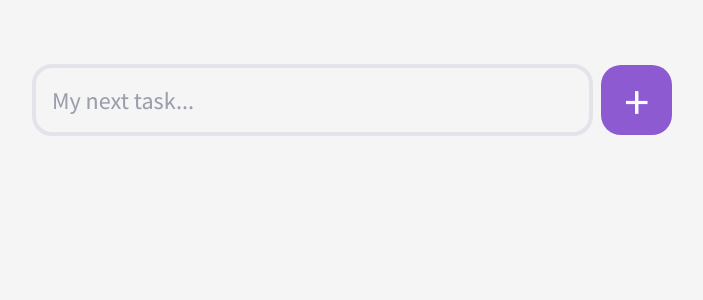
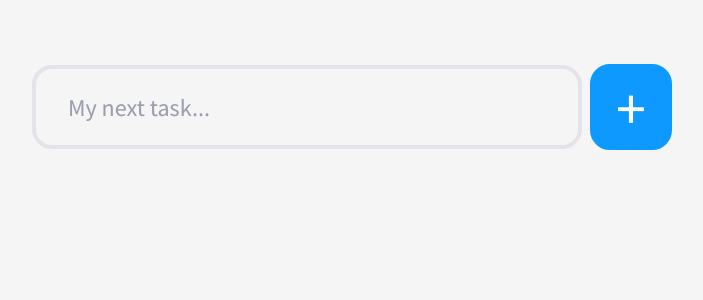
Before and after one commit to sigalitam/another-todo-list, a Next.js app: page / in a window 1280 px wide. Shown: the top 300 px of the page, without its empty margins (288-991 px from the left). Built offline with nearby package versions, Linux system fonts and the light colour scheme.

Commit message:
reorder lists

```diff
--- a/src/components/Task.tsx
+++ b/src/components/Task.tsx
@@ -15,7 +15,11 @@ const Task: React.FC<TaskProps> = ({ task, onDelete, updateTaskHandler }) => {
   };
 
   return (
-    <div className={styles.taskWrapper}>
+    <div
+      className={`${styles.taskWrapper} ${
+        task.checked ? styles.taskWrapperChecked : null
+      }`}
+    >
       <div
         className={`${styles.checkBox} ${task.checked ? styles.checked : null}`}
         onClick={() => updateTaskHandler(task.id, "checked")}
--- a/src/pages/index.tsx
+++ b/src/pages/index.tsx
@@ -40,12 +40,19 @@ const Home: React.FC = () => {
     setTasks(updatedTasks);
   };
 
+  const reorderTasks = (updatedTasks: TaskTypes[]) => {
+    const reorderTasks = [...updatedTasks];
+    reorderTasks.sort((a, b) => Number(a.checked) - Number(b.checked));
+    return reorderTasks;
+  };
+
   const updateTaskHandler = (id: string, type: string, rename?: string) => {
-    const updatedTasks = [...tasks];
+    let updatedTasks = [...tasks];
     const taskIndex = updatedTasks.findIndex((task) => task.id === id);
     if (taskIndex !== -1) {
       if (type === "checked") {
         updatedTasks[taskIndex].checked = !updatedTasks[taskIndex].checked;
+        updatedTasks = reorderTasks(updatedTasks);
       }
       if (type === "rename") {
         updatedTasks[taskIndex].name = rename || "";
--- a/src/styles/Home.module.css
+++ b/src/styles/Home.module.css
@@ -1,12 +1,12 @@
-@import url('https://fonts.googleapis.com/css2?family=Assistant:wght@200;500&display=swap');
+@import url("https://fonts.googleapis.com/css2?family=Assistant:wght@200;500&display=swap");
 
 .mainWrapper {
   display: flex;
   flex-direction: column;
   align-items: center;
   padding-top: 4rem;
-    font-family: 'Assistant', sans-serif;
-    color: #090F24;
+  font-family: "Assistant", sans-serif;
+  color: #090f24;
   /* direction: rtl; */
 }
 
@@ -18,36 +18,35 @@
   margin-bottom: 2rem;
 }
 
-.addTask input{
-    border: solid 4px #E2E4EA;
+.addTask input {
+  border: solid 4px #e2e4ea;
   font-size: 24px;
   border-radius: 20px;
   width: calc(100% - 40px);
-    padding: 16px;
+  padding: 1.4rem 2rem;
   background-color: transparent;
-    font-family: 'Assistant', sans-serif;
-    color: #090F24;
+  font-family: "Assistant", sans-serif;
+  color: #090f24;
 }
 
 .addTask input::placeholder {
-    color: #9B9FAD;
+  color: #9b9fad;
 }
 
 .addTask button {
   color: #fff;
-    background-color: #8E5AD1;
+  background-color: #0d99ff;
   border-radius: 20px;
   box-shadow: none;
-    border: none;
-    height: 70px;
-    width: 76px;
-    font-size: 50px;
+  font-size: 60px;
   cursor: pointer;
-    font-family: 'Assistant', sans-serif;
+  font-family: "Assistant", sans-serif;
+  width: 90px;
+  border: solid 4px #0d99ff;
 }
 
 .addTask button:hover {
-    background-color: #9f66ea;
+  background-color: #43b0ff;
 }
 
 .tasksList {
@@ -72,7 +71,7 @@
   margin-left: auto;
   display: none;
   cursor: pointer;
-    background: url('/delete.svg') no-repeat right center;
+  background: url("/delete.svg") no-repeat right center;
   opacity: 0.6;
   width: 46px;
   height: 80px;
@@ -85,7 +84,7 @@
   opacity: 1;
 }
 
-.taskWrapper:hover .delete{
+.taskWrapper:hover .delete {
   display: block;
 }
 
@@ -93,39 +92,54 @@
   height: 75px;
   width: 75px;
   border-radius: 50%;
-    background: #E5E7ED url('/unchecked.svg') no-repeat center 20px;
-    border: solid 4px #F2F3F4;
+  background: #e5e7ed url("/unchecked.svg") no-repeat center 20px;
+  border: solid 4px #f2f3f4;
   cursor: pointer;
 }
 
 .checkBox:hover {
-    border-color: #D3D7E2;
+  border-color: #d3d7e2;
 }
 
 .checked {
-    background: #5AD18A url('/checked.svg') no-repeat center 20px;
-    border: solid 4px #90E8B3;
+  background: #5ad18a url("/checked.svg") no-repeat center 20px;
+  border: solid 4px #90e8b3;
 }
 
 .checkedInput {
   text-decoration-line: line-through;
-    text-decoration-color: #090F24;
+  text-decoration-color: #090f24;
 }
 
 .checkedInput[disabled] {
   background: none;
-    color: #9B9FAD;
+  color: #9b9fad;
 }
 
 .checked:hover {
-    border-color: #56B67C;
+  border-color: #56b67c;
+}
+
+.taskWrapperChecked {
+  background-color: #f9f9fa;
+  box-shadow: 0px 0px 14px rgba(0, 0, 0, 0.02);
 }
 
 .taskRenameInput {
   border: none;
   font-size: 24px;
-    font-family: 'Assistant', sans-serif;
-    color: #090F24;
+  font-family: "Assistant", sans-serif;
+  color: #090f24;
   padding: 0.6rem;
   flex-grow: 1;
+  text-transform: capitalize;
+  border-radius: 20px;
 }
+
+.taskRenameInput:not([disabled]) {
+  border: solid 1px #fff;
+}
+
+.taskRenameInput:not([disabled]):hover {
+  border: solid 1px #e2e4ea;
+}
```
Also changed, not shown: 1 other file (tests, documents, lock files or other folders). Lines whose indentation alone changed are shown as unchanged.
